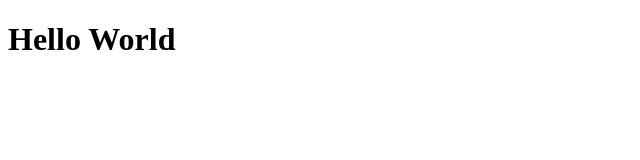
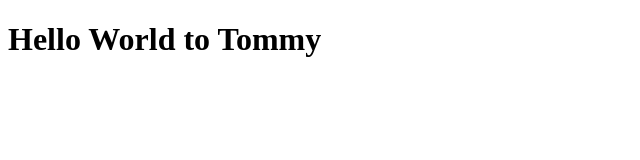
Before and after one commit to JoshWannaPaas/JoshuaPaas-Website, a plain HTML site: page index.html in a window 1280 px wide. Shown: the whole page, without its empty margins (0-640 px from the left). Drawn offline with Linux system fonts and the light colour scheme.

Commit message:
Update index.html
Hello to Tommy

```diff
--- a/index.html
+++ b/index.html
@@ -1,6 +1,6 @@
 <!DOCTYPE html>
 <html>
     <body>
-        <h1>Hello World</h1>
+        <h1>Hello World to Tommy</h1>
     </body>
 </html>
```
